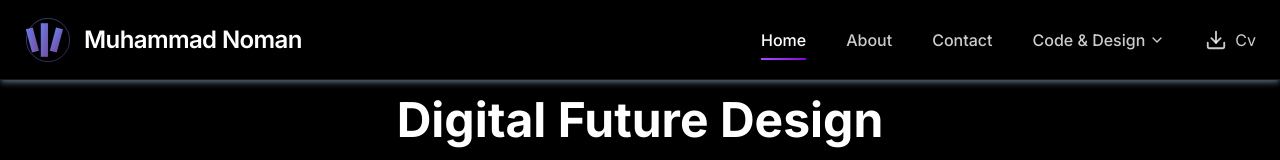
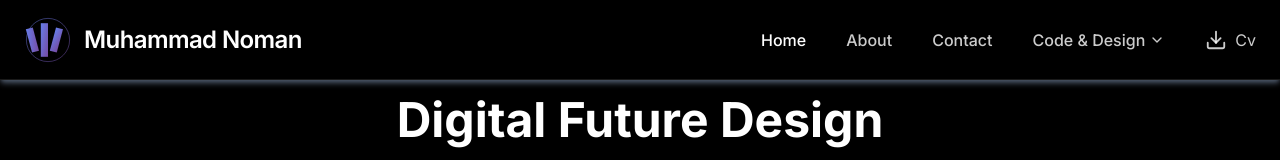
Before and after one commit to nomi6123/GraphicsPortfolio, a Next.js app: page / in a window 1280 px wide. Shown: the top 160 px of the page. Built offline with nearby package versions, Linux system fonts and the light colour scheme.

Commit message:
header underline removed

```diff
--- a/src/Components/Header.jsx
+++ b/src/Components/Header.jsx
@@ -169,13 +169,8 @@ export default function Header() {
                 }`}
               >
                 {item.label}
-                <span
-                  className={`absolute bottom-0 left-0 h-0.5 bg-linear-to-r from-purple-500 to-purple-700 transition-all duration-300 ${
-                    activeSection === item.id ? "w-full" : "w-0"
-                  }`}
-                />
               </button>
-            )
+            ),
           )}
 
           {/* Download CV Icon */}
@@ -258,7 +253,7 @@ export default function Header() {
               >
                 {item.label}
               </button>
-            )
+            ),
           )}
         </div>
       )}
```
